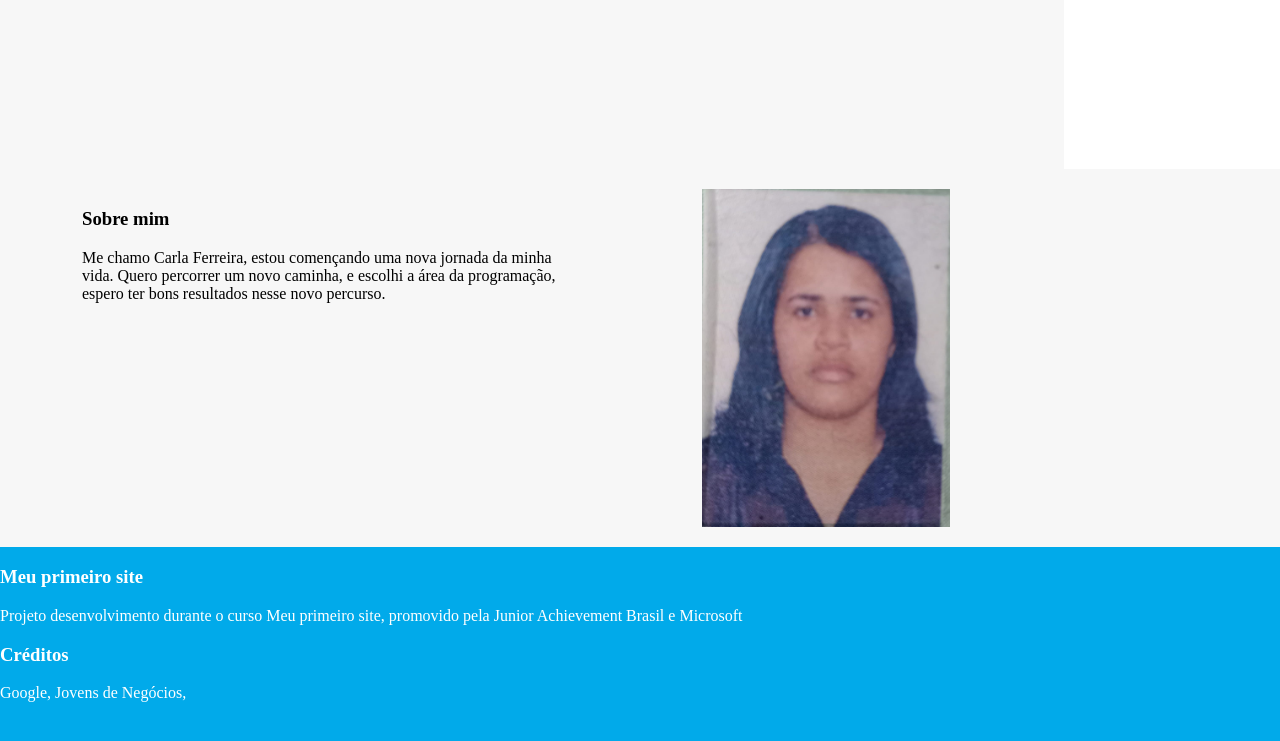
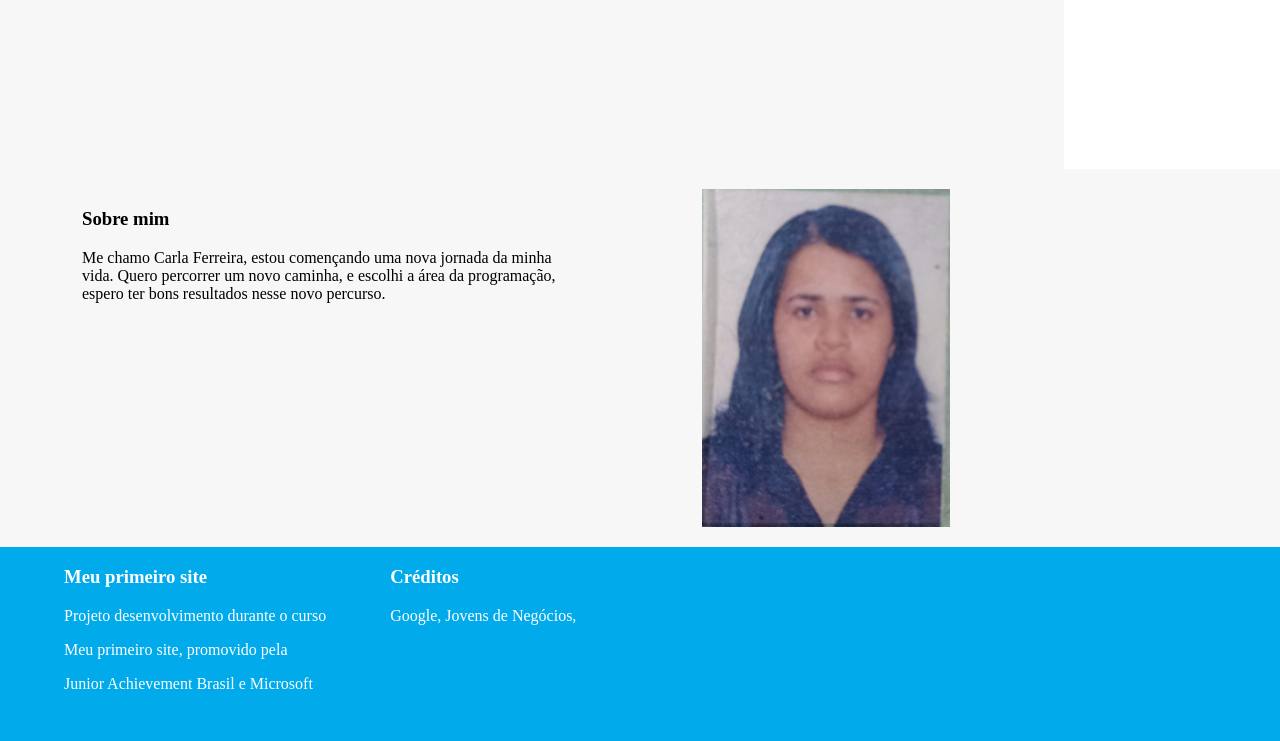
Before and after one commit to Souza40/dasafio2, a plain HTML site: page index.html in a window 1280 px wide. Shown: the part 2042-2783 px from the top of the page. Drawn offline with Linux system fonts and the light colour scheme.

Commit message:
Update index.html

```diff
--- a/index.html
+++ b/index.html
@@ -79,7 +79,7 @@
          <div class="coluna tres centralizado">
                 <p>Combate à Fome</p>
                 <img class="imgfome" src="./fotos/comida3.jpg" alt="comida3"/>
-         </div>
+        </div>
        </section>
        <section id="sobre"class="destaque">
           <div class="coluna dois">
@@ -93,17 +93,17 @@
             </div>
        </section>
        <footer>
-        <div classe="coluna">
-          <h3>Meu primeiro site</h3>
-          <p>Projeto desenvolvimento durante o curso
-             Meu primeiro site, promovido pela
-             Junior Achievement Brasil e Microsoft</p>
-        </div>
-        <div classe="coluna dois">
+        <div class="coluna" >
+           <h3>Meu primeiro site</h3>
+           <p>Projeto desenvolvimento durante o curso
+           <p>Meu primeiro site, promovido pela </p>
+           <p> Junior Achievement Brasil e Microsoft</p>
+       </div>
+       <div classe="coluna dois">
             <h3>Créditos</h3>
             <P>Google, Jovens de Negócios,</P>
        </div>
-         </p>
+
       </footer>
     </body>
 </html>
```
